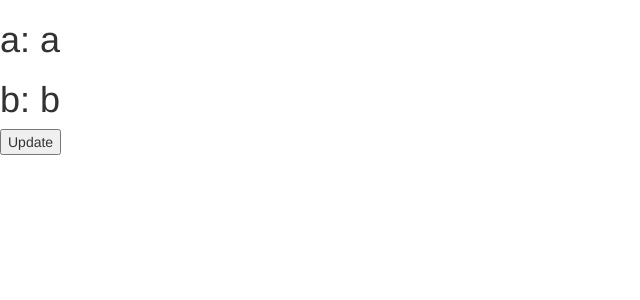
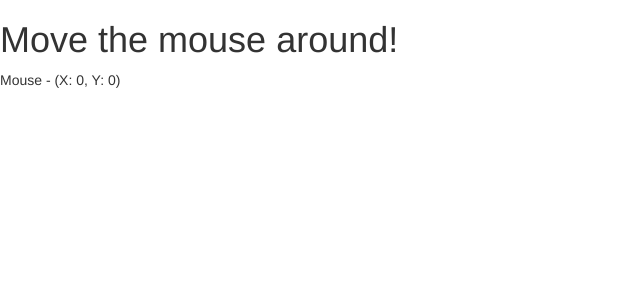
Before and after one commit to ktei-jiangren/codecamp, a React app: page / in a window 1280 px wide. Shown: the top 300 px of the page, without its empty margins (0-640 px from the left). Built offline with nearby package versions, Linux system fonts and the light colour scheme.

Commit message:
renderProps

```diff
--- a/src/index.html
+++ b/src/index.html
@@ -1,5 +1,5 @@
 <!DOCTYPE html>
-<html lang="en">
+<html lang="en" style="height: 100%">
 
 <head>
   <meta charset="UTF-8">
@@ -13,8 +13,8 @@
   <title>React Codecamp</title>
 </head>
 
-<body>
-  <section id="index"></section>
+<body style="height: 100%">
+  <section id="index" style="height: 100%"></section>
 </body>
 
 </html>
--- a/src/index.js
+++ b/src/index.js
@@ -1,5 +1,5 @@
 import React from "react";
 import ReactDOM from "react-dom";
-import Example from "./immutable/Example";
+import MouseTracker from "./mousetracker/MouseTracker";
 
-ReactDOM.render(<Example />, document.getElementById("index"));
+ReactDOM.render(<MouseTracker />, document.getElementById("index"));
--- /dev/null
+++ b/src/mousetracker/MouseTracker.js
@@ -0,0 +1,28 @@
+import React from "react";
+
+class MouseTracker extends React.Component {
+  constructor(props) {
+    super(props);
+    this.state = { x: 0, y: 0 };
+  }
+
+  handleMouseMove = event => {
+    this.setState({
+      x: event.clientX,
+      y: event.clientY
+    });
+  };
+
+  render() {
+    return (
+      <div style={{ height: "100%" }} onMouseMove={this.handleMouseMove}>
+        <h1>Move the mouse around!</h1>
+        <p>
+          Mouse - (X: {this.state.x}, Y: {this.state.y})
+        </p>
+      </div>
+    );
+  }
+}
+
+export default MouseTracker;
```
Also changed, not shown: src/mousetracker/RenderProps.js (added, +26 -0 lines).
